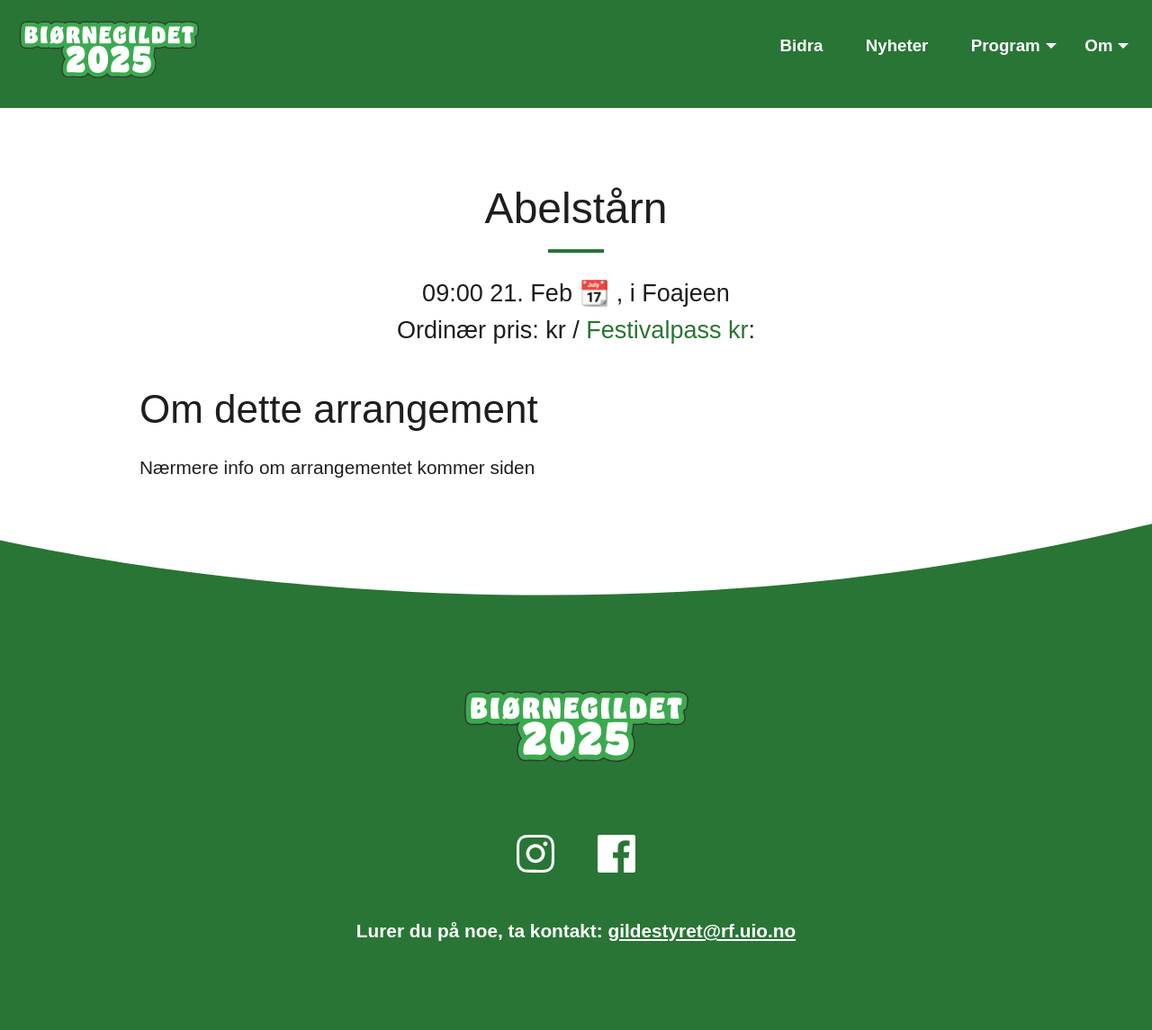
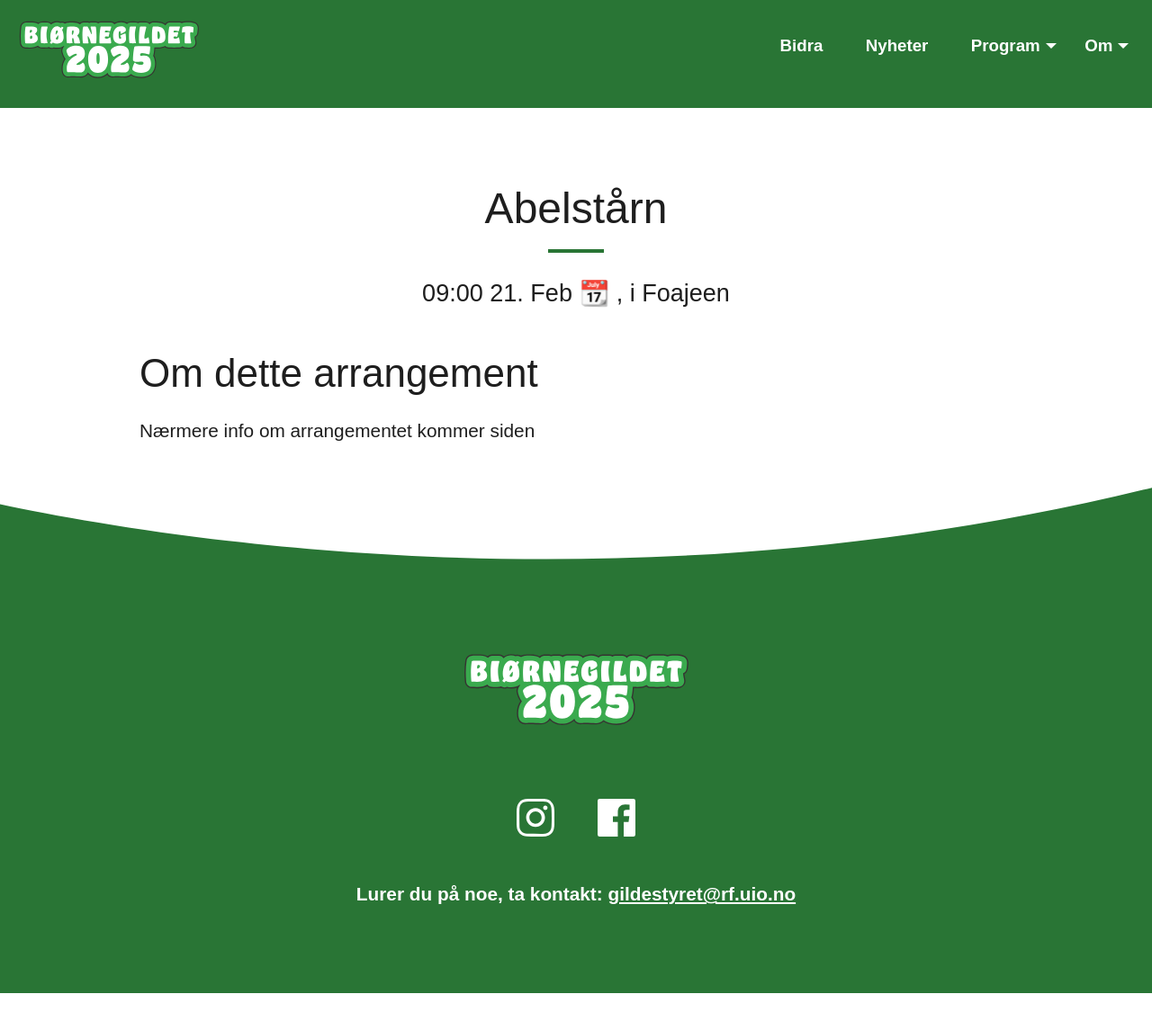
Before and after one commit to Biornegildet/biornegildet.github.io, a Jekyll site: the page built from _schedule/program/2025-02-21-09-00-fredag-Abels.md, in a window 1280 px wide. Shown: the whole page at 90% size. Built offline with Jekyll 4.4.1, drawn with Linux system fonts in a browser that asks for light colours; emoji names are drawn with the system emoji font; comment, search, counter and statistics services are not loaded; after the commit the page ends 1104 px from its top, so only the background shows below that.

Commit message:
Added forgotten if-sentence

```diff
--- a/_layouts/session-details.html
+++ b/_layouts/session-details.html
@@ -14,7 +14,9 @@ layout: base
     <a href="https://time.is/compare/{{ page.date | date: "%I%M%p_%d_%B_%Y" }}_in_Oslo" aria-label="View talk time on time.is">:calendar:</a>
     {% if page.end_date %} to {{ page.end_date | date: "%H:%M" }}{% endif %}, i {{ page.room }}
     <br>
-    Ordinær pris: {{ page.price }} kr / <a href="/nyheter/festivalpass/">Festivalpass {{ page.internprice }} kr</a>:
+    {% if page.price and page.internprice %}
+      Ordinær pris: {{ page.price }} kr / <a href="/nyheter/festivalpass/">Festivalpass {{ page.internprice }} kr</a>:
+    {% endif %}
   </p>
 
 </header>
```
